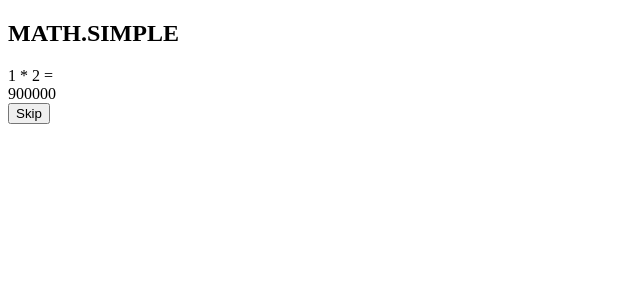
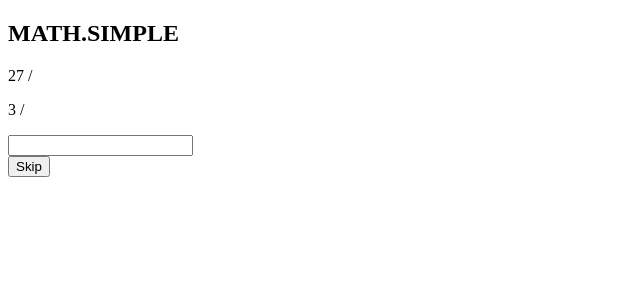
Before and after one commit to Nonqs/Matematicas-basicas, a React (Vite) app in the folder math.simple/: page /mult-div in a window 1280 px wide. Shown: the top 300 px of the page, without its empty margins (0-640 px from the left). Built offline with nearby package versions, Linux system fonts and the light colour scheme; the HTML template or start-up script is replaced by a standard one.

Commit message:
- Create Multiplication and divition generator

```diff
--- a/math.simple/src/pages/Multiplication-division.tsx
+++ b/math.simple/src/pages/Multiplication-division.tsx
@@ -1,22 +1,123 @@
+import { FormEvent, useEffect, useState } from "react"
 
 
-export function MultiplicationDivision(){
-    return(
+export function MultiplicationDivision() {
+    const [result, setResult] = useState<number>()
+    const [answer, setAnswer] = useState<string>()
+    const [validation, setValidation] = useState<boolean | null>()
+    const [isLoading, setIsLoading] = useState<boolean>(true)
+    const [numbers, setNumbers] = useState<number[]>([])
+    const [operator, setOperator] = useState<number>(0)
+
+    useEffect(() => {
+        const userNumber = 2
+
+        if (operator === 0) {
+            const prob = Math.floor(Math.random() * 2) + 1
+            setOperator(prob)
+        }
+
+        const generateNumbers = () => {
+
+            const generatedNumbers = []
+            if (operator === 1) {
+                for (let i = 0; i < userNumber; i++) {
+                    const newNumber = Math.floor(Math.random() * 10) + 2
+                    generatedNumbers.push(newNumber)
+                }
+            } else {
+
+                const firstNumber = Math.floor(Math.random() * 100) + 2
+                generatedNumbers.push(firstNumber)
+
+                const secondNumber = Math.floor(Math.random() * 10) + 2
+                generatedNumbers.push(secondNumber)
+
+                setNumbers(generatedNumbers)
+            }
+
+        }
+
+        if (numbers.length === 0) {
+
+            generateNumbers()
+
+            setTimeout(() => {
+                setIsLoading(false)
+            }, 1000)
+
+        } else {
+
+            let calculatedResult
+            if (operator === 1) {
+                const firstNumber = numbers[0]
+                const secondNumber = numbers[1]
+
+                calculatedResult = firstNumber * secondNumber
+            } else {
+                const firstNumber = numbers[0]
+                const secondNumber = numbers[1]
+
+                calculatedResult = firstNumber / secondNumber
+            }
+            setResult(calculatedResult)
+            console.log(calculatedResult)
+        }
+
+    }, [numbers])
+
+    const validateAnswer = (e: FormEvent<HTMLFormElement>) => {
+        e.preventDefault()
+
+        console.log(result, answer)
+        const parsedAnswer = parseFloat(answer?.toString() || "0").toFixed(2)
+        const fixedResult = result?.toFixed(2)
+
+        if (fixedResult === parsedAnswer) {
+            setValidation(true)
+            setTimeout(() => {
+                setOperator(0)
+                setNumbers([])
+            }, 1000)
+        } else {
+            setValidation(false);
+        }
+    }
+
+    return (
         <section>
+            {isLoading ? (
+                <div>Loading...</div>
+            ) : (
+                <div>
                     <div>
                         <h2>MATH.SIMPLE</h2>
                     </div>
                     <div>
+                        <form onSubmit={validateAnswer}>
                             <article>
-                    <span>1 * 2 =</span>
+                                <span>
+                                    {numbers.map((number, index) => (
+                                        <p key={index}>{number} {operator === 1 ? "*" : "/"}</p>
+                                    ))}
+                                </span>
                             </article>
                             <article>
-                    <span>900000</span>
+                                <input
+                                    className={`${validation ? "correct" : "incorrect"}`}
+                                    onChange={(e) => {
+                                        setAnswer(e.target.value)
+                                        setValidation(null)
+                                    }}
+                                />
                             </article>
+                        </form>
                     </div>
                     <div>
                         <button>Skip</button>
                     </div>
+                </div>
+            )}
         </section>
     )
 }
```
Also changed, not shown: math.simple/src/pages/Addition-substraction.tsx (+11 -11 lines). Lines whose indentation alone changed are shown as unchanged.
